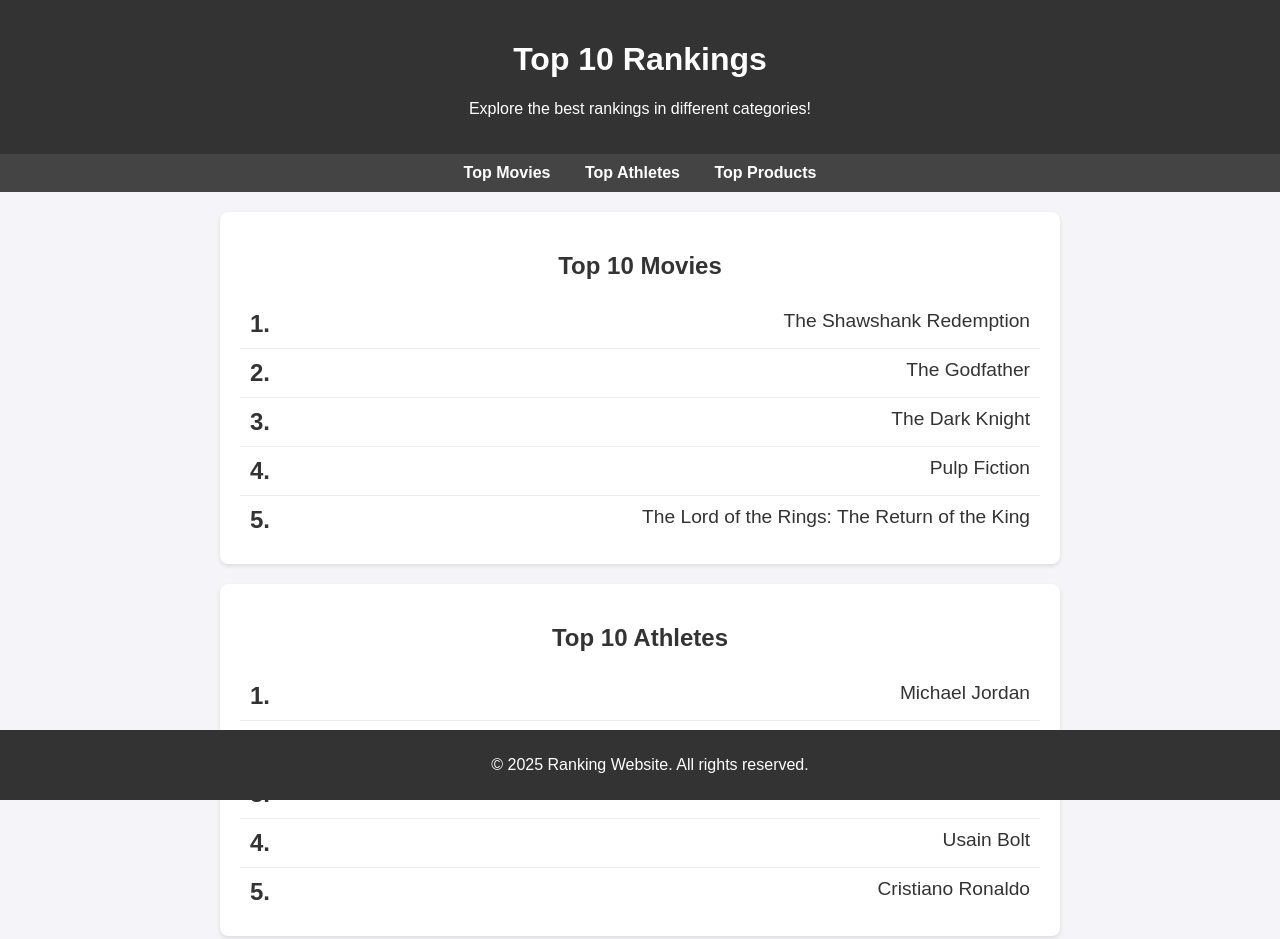
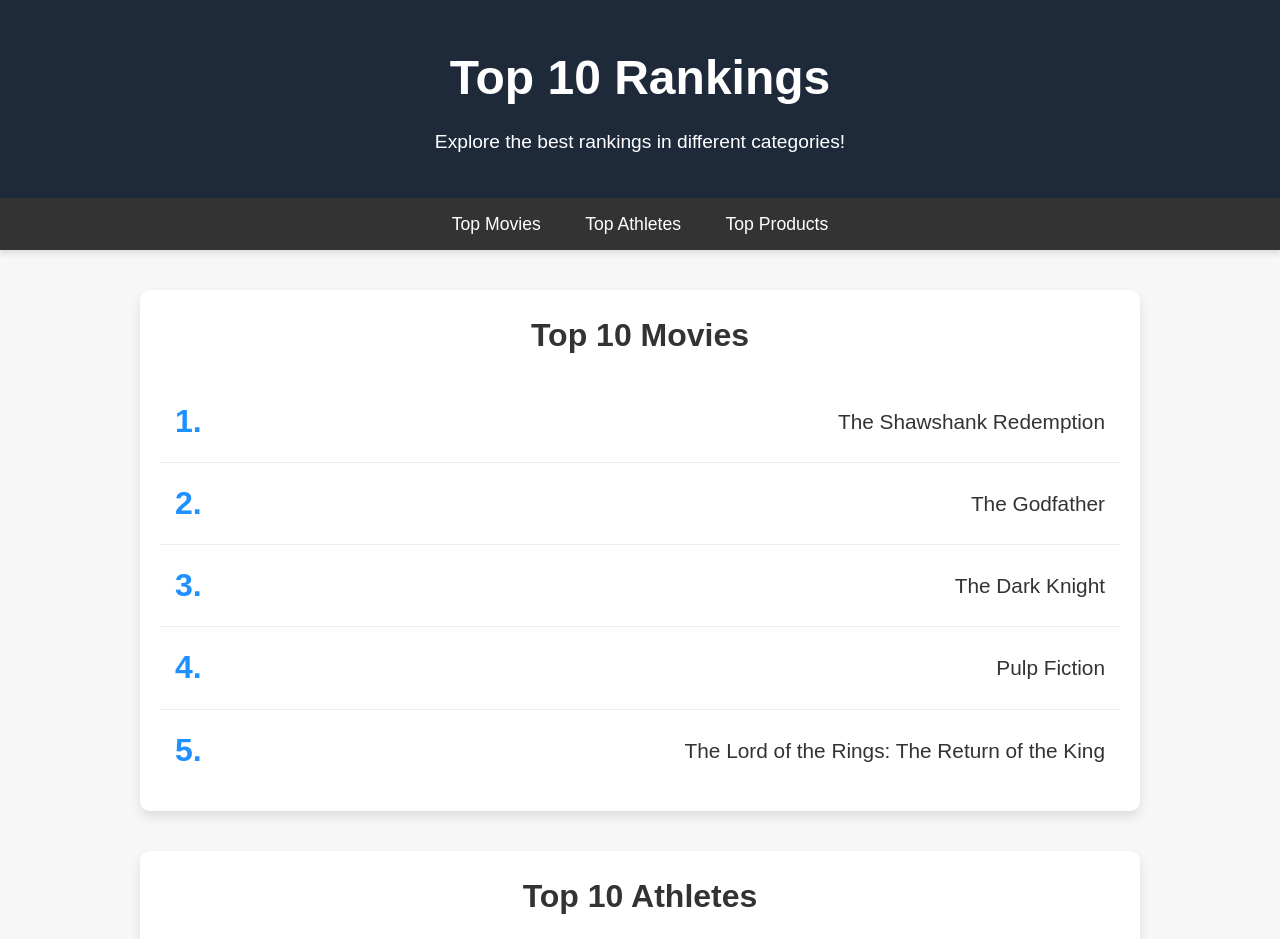
Before and after one commit to Caberce/All-About-Sports, a plain HTML site: page index.html in a window 1280 px wide. Shown: the top 939 px of the page. Drawn offline with Linux system fonts and the light colour scheme.

Commit message:
Update index.html

```diff
--- a/index.html
+++ b/index.html
@@ -6,66 +6,129 @@
     <meta http-equiv="X-UA-Compatible" content="ie=edge">
     <title>Ranking Website</title>
     <style>
-        body {
-            font-family: Arial, sans-serif;
-            background-color: #f4f4f9;
+        /* Global Styles */
+        * {
             margin: 0;
             padding: 0;
+            box-sizing: border-box;
+        }
+        body {
+            font-family: 'Arial', sans-serif;
+            background-color: #f7f7f7;
             color: #333;
+            line-height: 1.6;
         }
+        a {
+            text-decoration: none;
+            color: inherit;
+        }
+
+        /* Header */
         header {
-            background-color: #333;
+            background-color: #1e2a3a;
             color: white;
-            padding: 20px;
+            padding: 40px 0;
             text-align: center;
         }
+        header h1 {
+            font-size: 3rem;
+            margin-bottom: 10px;
+        }
+        header p {
+            font-size: 1.2rem;
+            font-weight: 300;
+        }
+
+        /* Navigation Bar */
         nav {
-            background-color: #444;
-            padding: 10px;
+            background-color: #333;
+            padding: 12px 0;
             text-align: center;
+            box-shadow: 0 4px 6px rgba(0, 0, 0, 0.1);
         }
         nav a {
             color: white;
-            margin: 0 15px;
-            text-decoration: none;
-            font-weight: bold;
+            margin: 0 20px;
+            font-size: 1.1rem;
+            font-weight: 500;
+            transition: color 0.3s ease-in-out;
         }
+        nav a:hover {
+            color: #1e90ff;
+        }
+
+        /* Ranking Container */
         .ranking-container {
-            margin: 20px auto;
+            margin: 40px auto;
+            max-width: 1000px;
+            background-color: white;
+            border-radius: 10px;
+            box-shadow: 0 6px 12px rgba(0, 0, 0, 0.1);
             padding: 20px;
-            max-width: 800px;
-            background-color: white;
-            border-radius: 8px;
-            box-shadow: 0 2px 4px rgba(0, 0, 0, 0.1);
+            overflow: hidden;
         }
         .ranking-container h2 {
+            font-size: 2rem;
+            color: #333;
+            margin-bottom: 20px;
             text-align: center;
-            margin-bottom: 20px;
         }
+
+        /* Ranking Items */
         .ranking-item {
             display: flex;
             justify-content: space-between;
-            padding: 10px;
+            align-items: center;
+            padding: 15px;
             border-bottom: 1px solid #eee;
+            transition: background-color 0.3s ease;
         }
+        .ranking-item:hover {
+            background-color: #f1f1f1;
+        }
+        .rank {
+            font-size: 2rem;
+            font-weight: bold;
+            color: #1e90ff;
+        }
+        .item-name {
+            font-size: 1.3rem;
+            font-weight: 400;
+            color: #333;
+        }
+
         .ranking-item:last-child {
             border-bottom: none;
         }
-        .rank {
-            font-size: 1.5em;
-            font-weight: bold;
+
+        /* Footer */
+        footer {
+            background-color: #1e2a3a;
+            color: white;
+            padding: 20px 0;
+            text-align: center;
+            margin-top: 40px;
+            font-size: 0.9rem;
         }
-        .item-name {
-            font-size: 1.2em;
+        footer p {
+            margin-top: 10px;
         }
-        footer {
-            text-align: center;
-            padding: 10px;
-            background-color: #333;
-            color: white;
-            position: fixed;
-            width: 100%;
-            bottom: 0;
+
+        /* Responsive Design */
+        @media (max-width: 768px) {
+            nav a {
+                font-size: 1rem;
+            }
+            .ranking-container {
+                margin: 20px;
+                padding: 15px;
+            }
+            .rank {
+                font-size: 1.5rem;
+            }
+            .item-name {
+                font-size: 1.1rem;
+            }
         }
     </style>
 </head>
```
